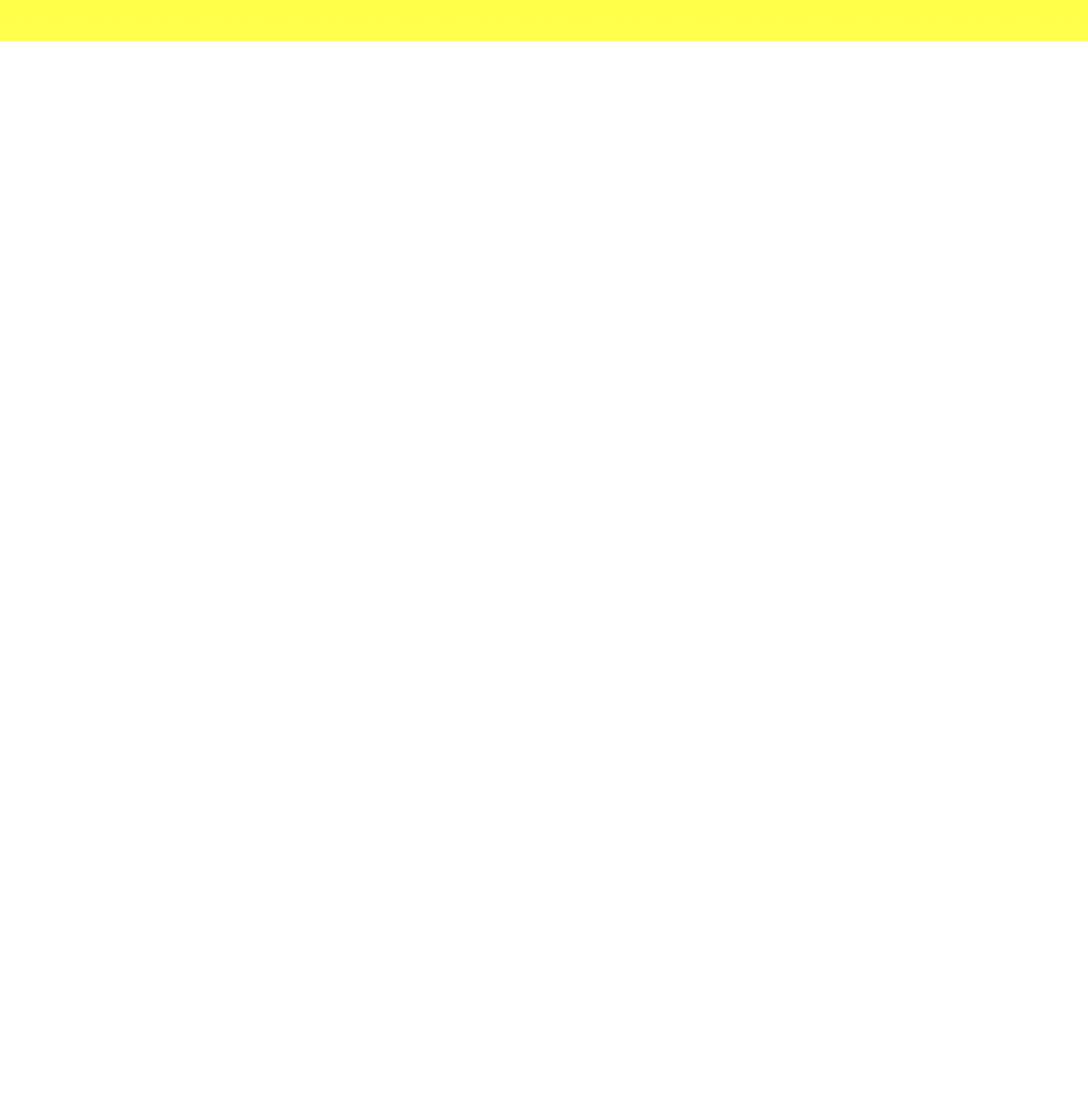
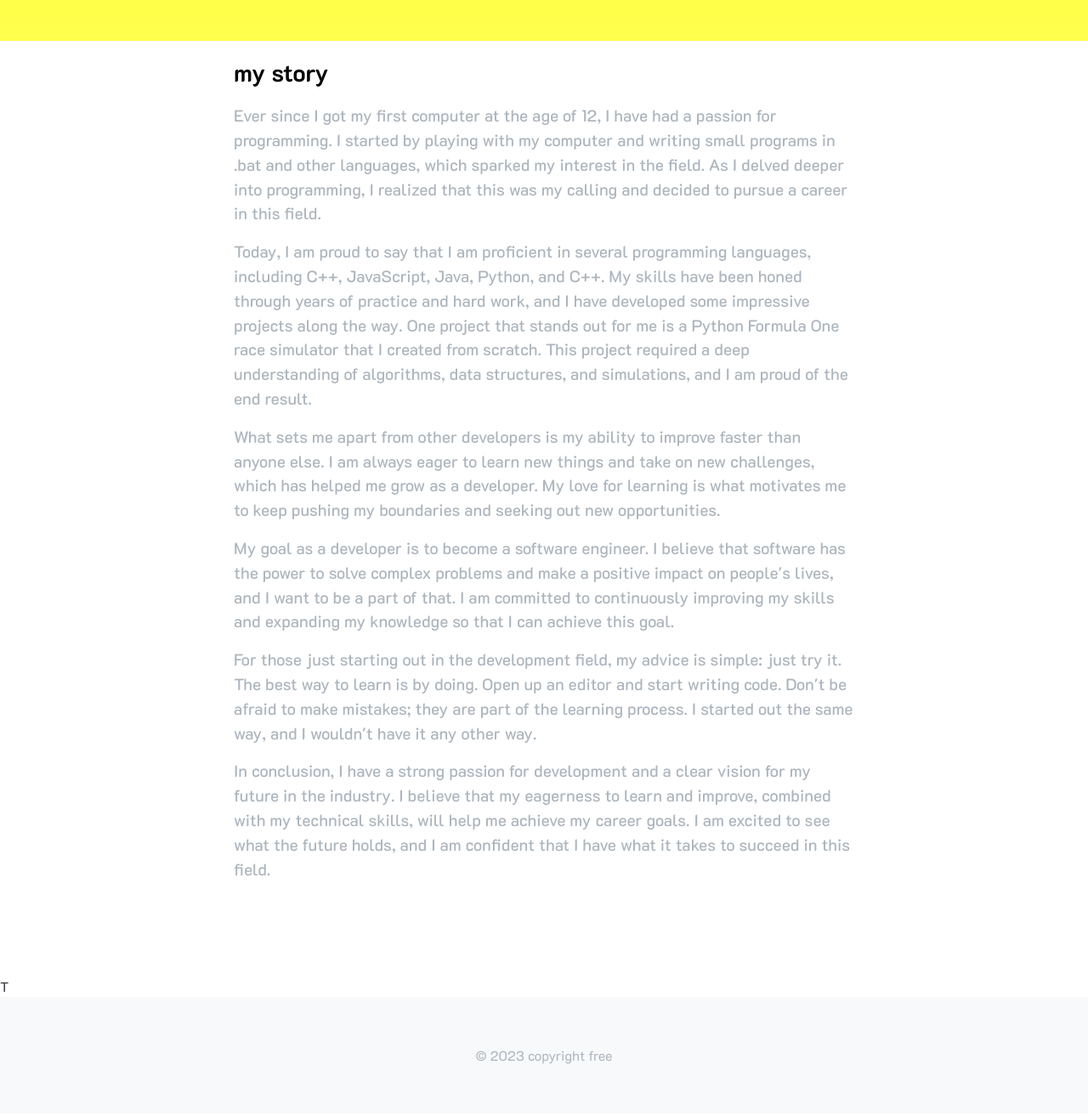
Before and after one commit to williamaerus/williamaerus.github.io, a plain HTML site: page index.html in a window 1280 px wide. Shown: the part 880-2193 px from the top of the page at 85% size. Before the commit the page ends 928 px from the top, so only its background shows below. Drawn offline with nearby package versions, Linux system fonts and the light colour scheme.

Commit message:
Update index.html

```diff
--- a/index.html
+++ b/index.html
@@ -144,19 +144,24 @@
         </div>
     </div>
 </section>
-
+-->
 <section class="pb-6">
     <div class="container">
         <div class="row">
             <div class="col-md-8 mx-auto">
-                <h2 class="text-center text-md-left">Used by Thousands of Companies</h2>
-                <p class="lead text-muted">Prism.js is used on several websites, small and large.</p>
-                <div class="mt-5 d-flex flex-row justify-content-md-between flex-wrap press-icons">
+                <p><h2 class="text-center text-md-left">my story</h2></p>
+                <p class="lead text-muted">Ever since I got my first computer at the age of 12, I have had a passion for programming. I started by playing with my computer and writing small programs in .bat and other languages, which sparked my interest in the field. As I delved deeper into programming, I realized that this was my calling and decided to pursue a career in this field.</p>
+<p class="lead text-muted">Today, I am proud to say that I am proficient in several programming languages, including C++, JavaScript, Java, Python, and C++. My skills have been honed through years of practice and hard work, and I have developed some impressive projects along the way. One project that stands out for me is a Python Formula One race simulator that I created from scratch. This project required a deep understanding of algorithms, data structures, and simulations, and I am proud of the end result.</p>
+<p class="lead text-muted">What sets me apart from other developers is my ability to improve faster than anyone else. I am always eager to learn new things and take on new challenges, which has helped me grow as a developer. My love for learning is what motivates me to keep pushing my boundaries and seeking out new opportunities.</p>
+<p class="lead text-muted">My goal as a developer is to become a software engineer. I believe that software has the power to solve complex problems and make a positive impact on people's lives, and I want to be a part of that. I am committed to continuously improving my skills and expanding my knowledge so that I can achieve this goal.</p>
+<p class="lead text-muted">For those just starting out in the development field, my advice is simple: just try it. The best way to learn is by doing. Open up an editor and start writing code. Don't be afraid to make mistakes; they are part of the learning process. I started out the same way, and I wouldn't have it any other way.</p>
+<p class="lead text-muted">In conclusion, I have a strong passion for development and a clear vision for my future in the industry. I believe that my eagerness to learn and improve, combined with my technical skills, will help me achieve my career goals. I am excited to see what the future holds, and I am confident that I have what it takes to succeed in this field.</p>
+                <!--<div class="mt-5 d-flex flex-row justify-content-md-between flex-wrap press-icons">
                     <img src="https://logo.clearbit.com/google.com?size=60" alt="Google"/>
                     <img src="https://logo.clearbit.com/twitter.com?size=60" alt="Twitter"/>
                     <img src="https://logo.clearbit.com/vuejs.org?size=60" alt="Veu.js"/>
                     <img src="https://logo.clearbit.com/stripe.com?size=60" alt="Stripe"/>
-                </div>
+                </div>-->
             </div>
         </div>
     </div>
@@ -166,16 +171,16 @@
     <div class="container">
         <div class="row">
             <div class="col-12 text-center">
-                <ul class="list-inline">
+                <!--<ul class="list-inline">
                     <li class="list-inline-item"><a href="https://prismjs.com/test.html">Test Drive</a></li>
                     <li class="list-inline-item"><a href="https://prismjs.com/extending.html">API Docs</a></li>
                     <li class="list-inline-item"><a href="https://github.com/LeaVerou/prism/">Fork Prism.js on GitHub</a></li>
-                </ul>
+                </ul>-->
             </div>
         </div>
         <div class="row my-2">
             <div class="col-md-4 mx-auto text-muted text-center small-xl">
-                &copy; 2019 Prism - All Rights Reserved
+                &copy; 2023 copyright free
             </div>
         </div>
     </div>
```
